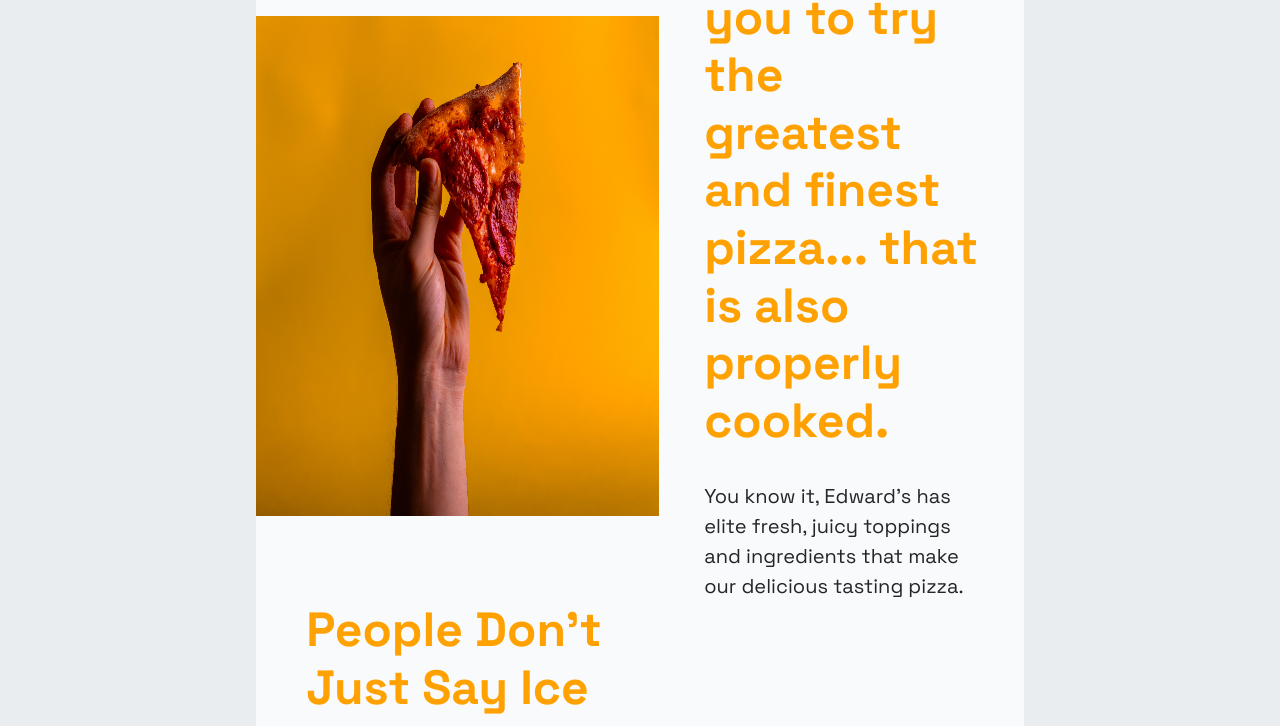
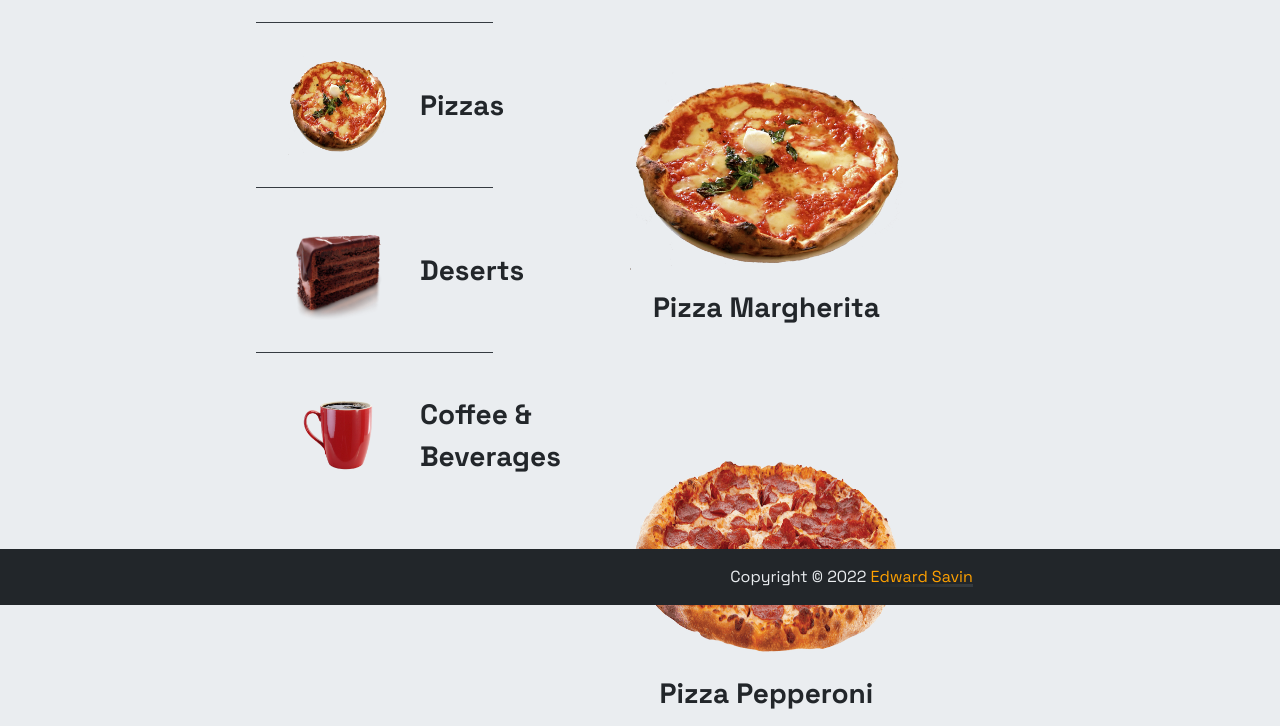
Before and after one commit to edwardsavin/restaurant-page, a website built with webpack: page dist/index.html in a window 1280 px wide. Shown: the part 195-921 px from the top of the page. Built offline with nearby package versions, Linux system fonts and the light colour scheme.

Commit message:
Add foodmenu-item-pizzas.js content

```diff
--- a/package.json
+++ b/package.json
@@ -1,6 +1,6 @@
 {
   "name": "restaurant-page",
-  "version": "0.6.0",
+  "version": "0.7.0",
   "description": "Restaurant page project made for The Odin Project JavaScript Course \"Restaurant Page\" Assignment.",
   "main": "index.js",
   "scripts": {
--- a/src/index.js
+++ b/src/index.js
@@ -2,6 +2,8 @@ import "./style.css";
 import { navigationBarListener } from "./functions/navbarlistener";
 import { addHomeContent, homeContainer } from "./pages/homepage";
 import { addFoodMenuContent, foodMenuContainer } from "./pages/foodmenu";
+
+import { addFoodMenuItemPizzas } from "./pages/foodmenu-items/foodmenu-item-pizzas";
 
 const content = document.querySelector("#content");
 
@@ -41,6 +43,7 @@ navigationBarListener(navigationHomeButton);
 navigationBarListener(navigationFoodMenuButton);
 navigationBarListener(navigationJobsButton);
 
-addHomeContent();
+// addHomeContent();
+addFoodMenuItemPizzas()
 
 export { wipeContent, populateContent };
--- /dev/null
+++ b/src/pages/foodmenu-items/foodmenu-item-pizzas.js
@@ -0,0 +1,130 @@
+import { addFoodMenuContent } from "../foodmenu";
+import { wrapTags, wrapText, anchorTagFactory } from "../../functions/wrappers";
+import PizzaMargherita from "../../imgs/pizza-margherita.png";
+import PizzaPepperoni from "../../imgs/pizza-pepperoni.png";
+import PizzaCapricciosa from "../../imgs/pizza-capricciosa.png";
+import PizzaProsciuttoEFunghi from "../../imgs/pizza-prosciutto-e-funghi.png";
+import PizzaCalzone from "../../imgs/pizza-calzone.png";
+
+function addFoodMenuItemPizzas() {
+  addFoodMenuContent();
+
+  const foodMenuHeader = document.querySelector(".food-menu-header");
+  const foodMenuHeaderText = foodMenuHeader.firstChild;
+  foodMenuHeaderText.textContent = "Pizzas";
+
+  const foodMenuContent = document.querySelector(".food-menu-content");
+  foodMenuContent.removeChild(foodMenuContent.firstChild);
+
+  const foodMenuContentItems = document.createElement("div");
+  foodMenuContentItems.setAttribute("class", "food-menu-content-items");
+
+  const pizzaMargherita = new Image(273, 200);
+  pizzaMargherita.src = PizzaMargherita;
+
+  const pizzaPepperoni = new Image(273, 200);
+  pizzaPepperoni.src = PizzaPepperoni;
+
+  const pizzaCapricciosa = new Image(273, 200);
+  pizzaCapricciosa.src = PizzaCapricciosa;
+
+  const pizzaProsciuttoEFunghi = new Image(273, 200);
+  pizzaProsciuttoEFunghi.src = PizzaProsciuttoEFunghi;
+
+  const pizzaCalzone = new Image(273, 200);
+  pizzaCalzone.src = PizzaCalzone;
+
+  const txtPizzasItem1 = "Pizza Margherita";
+
+  const txtPizzasItem2 = "Pizza Pepperoni";
+
+  const txtPizzasItem3 = "Pizza Capricciosa";
+
+  const txtPizzasItem4 = "Pizza Prosciutto e Funghi";
+
+  const txtPizzasItem5 = "Pizza Calzone";
+
+  foodMenuContent.appendChild(foodMenuContentItems);
+
+  // Menu item1
+  const pizzasAnchorItem1 = anchorTagFactory(
+    "item-wrapper pizzas-item1",
+    "#",
+    `${txtPizzasItem1}`
+  );
+  const pizzasWrapperItem1 = foodMenuContentItems.appendChild(
+    pizzasAnchorItem1.newAnchor
+  );
+  wrapTags(
+    "food-content-items",
+    pizzasWrapperItem1,
+    pizzaMargherita,
+    wrapText(txtPizzasItem1, "h", 3).newTag
+  );
+
+  // Menu item2
+  const pizzasAnchorItem2 = anchorTagFactory(
+    "item-wrapper pizzas-item2",
+    "#",
+    `${txtPizzasItem2}`
+  );
+  const pizzasWrapperItem2 = foodMenuContentItems.appendChild(
+    pizzasAnchorItem2.newAnchor
+  );
+  wrapTags(
+    "food-content-items",
+    pizzasWrapperItem2,
+    pizzaPepperoni,
+    wrapText(txtPizzasItem2, "h", 3).newTag
+  );
+
+  // Menu item3
+  const pizzasAnchorItem3 = anchorTagFactory(
+    "item-wrapper pizzas-item3",
+    "#",
+    `${txtPizzasItem3}`
+  );
+  const pizzasWrapperItem3 = foodMenuContentItems.appendChild(
+    pizzasAnchorItem3.newAnchor
+  );
+  wrapTags(
+    "food-content-items",
+    pizzasWrapperItem3,
+    pizzaCapricciosa,
+    wrapText(txtPizzasItem3, "h", 3).newTag
+  );
+
+  // Menu item4
+  const pizzasAnchorItem4 = anchorTagFactory(
+    "item-wrapper pizzas-item4",
+    "#",
+    `${txtPizzasItem4}`
+  );
+  const pizzasWrapperItem4 = foodMenuContentItems.appendChild(
+    pizzasAnchorItem4.newAnchor
+  );
+  wrapTags(
+    "food-content-items",
+    pizzasWrapperItem4,
+    pizzaProsciuttoEFunghi,
+    wrapText(txtPizzasItem4, "h", 3).newTag
+  );
+
+  // Menu item5
+  const pizzasAnchorItem5 = anchorTagFactory(
+    "item-wrapper pizzas-item5",
+    "#",
+    `${txtPizzasItem5}`
+  );
+  const pizzasWrapperItem5 = foodMenuContentItems.appendChild(
+    pizzasAnchorItem5.newAnchor
+  );
+  wrapTags(
+    "food-content-items",
+    pizzasWrapperItem5,
+    pizzaCalzone,
+    wrapText(txtPizzasItem5, "h", 3).newTag
+  );
+}
+
+export { addFoodMenuItemPizzas };
--- a/src/pages/homepage.js
+++ b/src/pages/homepage.js
@@ -24,6 +24,7 @@ function addHomeContent() {
   const secondImage = new Image(800, 500);
   secondImage.src = IceCream;
 
+  // TODO: crop image top side (top-right color = white, doesn't connect with previous image)
   const thirdImage = new Image(800, 500);
   thirdImage.src = RestaurantInside;
 
--- a/src/style.css
+++ b/src/style.css
@@ -24,6 +24,7 @@
   --fs-400: 1rem;
   --fs-500: 1.25rem;
   --fs-600: 1.5rem;
+  --fs-650: 1.6rem;
   --fs-700: 1.75rem;
   --fs-800: 2rem;
   --fs-900: 2.25rem;
@@ -314,7 +315,8 @@ p {
   gap: 2em;
 }
 
-.food-category:hover {
+.food-category:hover,
+.food-content-items:hover {
   color: var(--clr-accent-700);
 }
 
@@ -354,3 +356,18 @@ p {
   text-decoration: none;
   color: var(--clr-primary-400);
 }
+
+.food-menu-content-items {
+  display: grid;
+  grid-template-columns: repeat(auto-fit, minmax(273px, 1fr));
+  gap: 8em 2em;
+  padding: 3em;
+}
+
+.food-content-items {
+  display: flex;
+  flex-direction: column;
+  justify-content: center;
+  align-items: center;
+  gap: 1em;
+}
```
Also changed, not shown: dist/4eb4b29866a129454f9b.png (added), dist/4ee8d31551c6e239a3d6.png (added), dist/7c36224b331f25466f85.png (added), dist/ed765c1e8fc940b6944c.png (added), dist/main.js, src/imgs/pizza-calzone.png (added), src/imgs/pizza-capricciosa.png (added), src/imgs/pizza-pepperoni.png (added), src/imgs/pizza-prosciutto-e-funghi.png (added).
